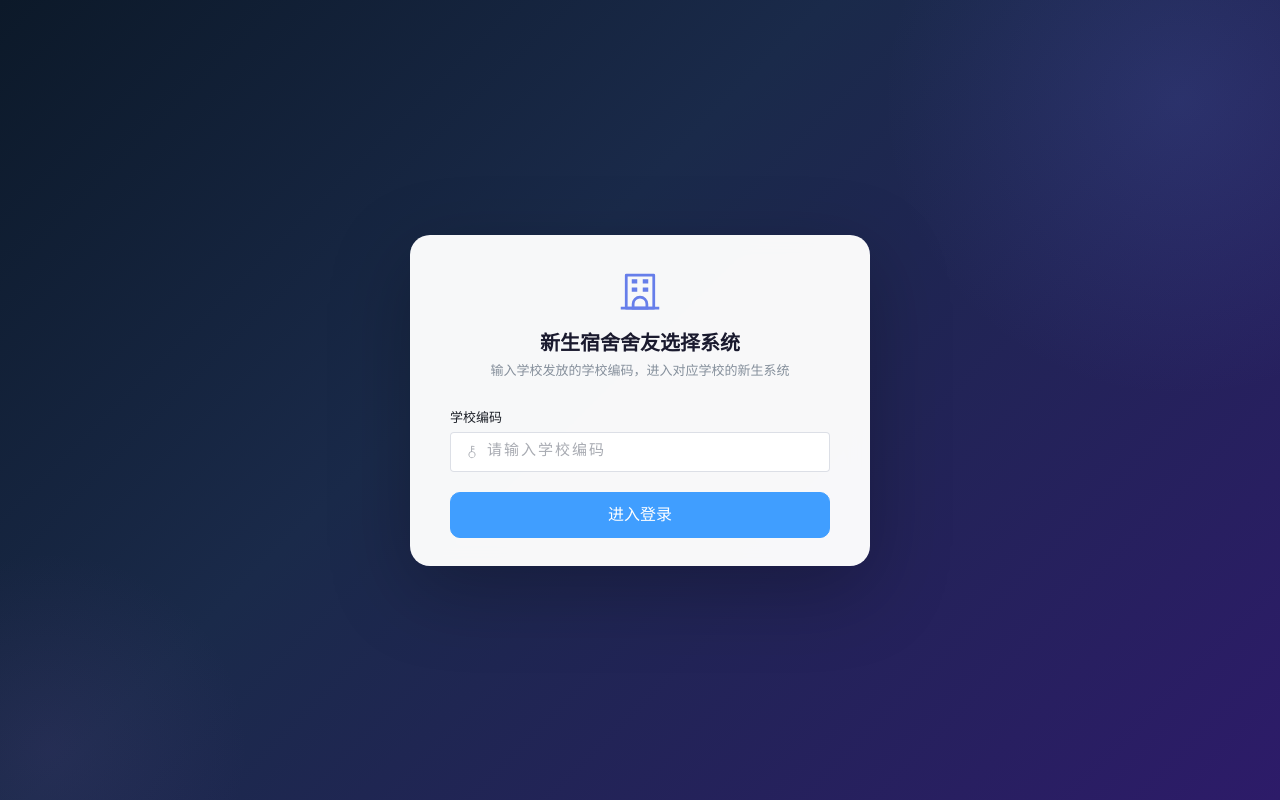
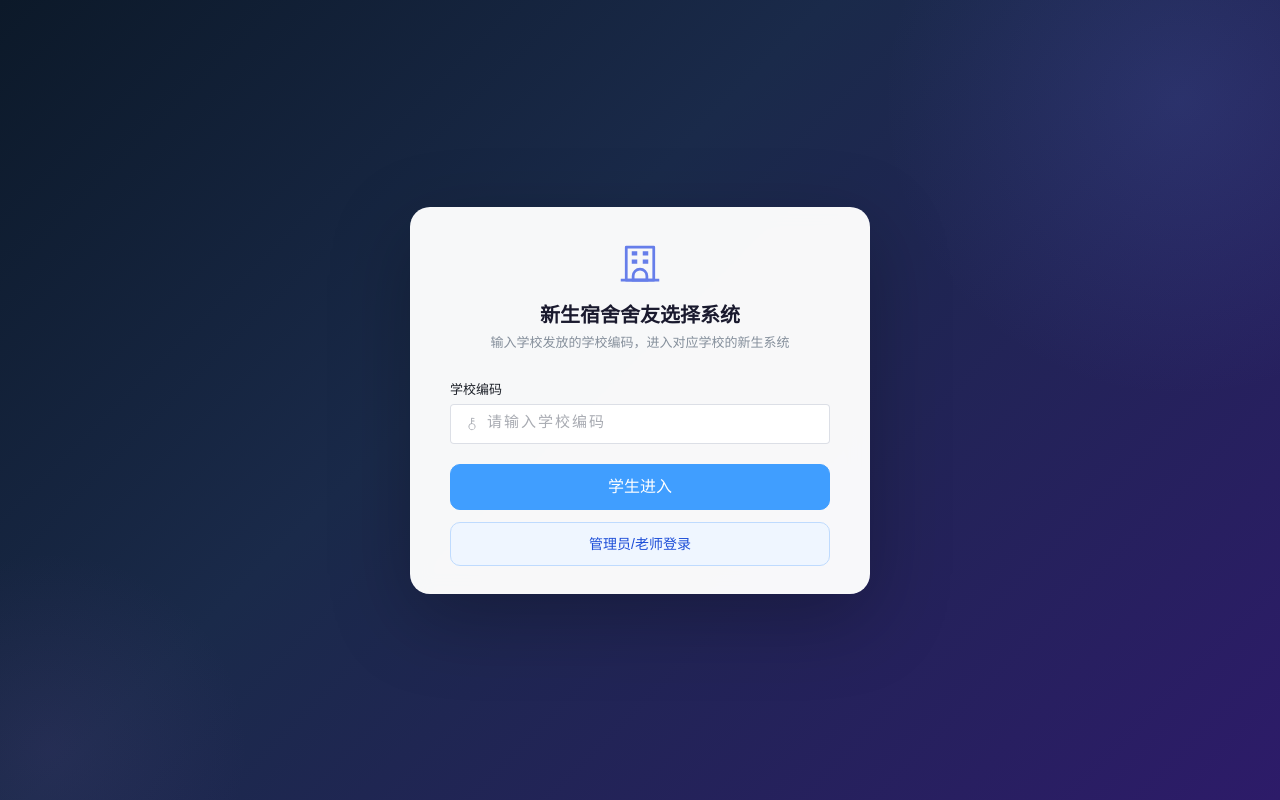
Before and after one commit to sy25255/dorm-match, a Vue app in the folder frontend/: page /#/ in a window 1280 px wide. Built offline with nearby package versions, Linux system fonts and the light colour scheme.

Commit message:
Add admin entry from school code page

```diff
--- a/frontend/src/views/Login.vue
+++ b/frontend/src/views/Login.vue
@@ -14,7 +14,9 @@ const inviteChecking = ref(false)
 const studentInvite = reactive({ code: '', verified: false, name: '' })
 const activeTab = ref('register')
 const schoolCode = computed(() => route.params.schoolCode as string)
+const isAdminLogin = computed(() => route.query.admin === '1')
 const isAdminActivation = computed(() => route.query.activate === 'admin')
+const isTeacherEntry = computed(() => isAdminLogin.value || isAdminActivation.value)
 
 const loginForm = reactive({ email: '', password: '' })
 const registerForm = reactive({
@@ -44,6 +46,7 @@ async function verifyStudentInvite() {
 }
 
 async function ensureStudentInvite() {
+  if (isAdminActivation.value) return true
   if (studentInvite.verified) return true
   return verifyStudentInvite()
 }
@@ -96,6 +99,9 @@ onMounted(async () => {
   if (userStore.token) {
     router.push(isAdminActivation.value ? `/${userStore.schoolCode || schoolCode.value}/admin-activate` : landingPathForCurrentUser())
     return
+  }
+  if (isTeacherEntry.value) {
+    activeTab.value = 'login'
   }
   if (!userStore.schoolName && schoolCode.value) {
     const name = localStorage.getItem('schoolName') || '未知学校'
@@ -189,7 +195,12 @@ function backToSchoolEntry() {
         <p style="font-size:14px;color:#4e5969;margin-top:4px">完成偏好问卷，智能匹配理想舍友</p>
       </div>
 
-      <div class="invite-gate">
+      <div v-if="isTeacherEntry" class="admin-login-note">
+        <h2>{{ isAdminActivation ? '管理员激活' : '管理员/老师登录' }}</h2>
+        <p>{{ isAdminActivation ? '受邀老师可先注册或登录账号，再输入平台发放的管理员激活码。' : '请使用学校管理员账号登录。登录成功后，系统会自动进入本校管理后台。' }}</p>
+      </div>
+
+      <div v-else class="invite-gate">
         <div>
           <h2>学生邀请码</h2>
           <p>请先输入学校发放的邀请码，系统会把你绑定到当前学校后再进入问卷和舍友选择流程。</p>
@@ -216,7 +227,7 @@ function backToSchoolEntry() {
       </div>
 
       <el-tabs v-model="activeTab" class="login-tabs">
-        <el-tab-pane label="新生注册" name="register">
+        <el-tab-pane v-if="!isAdminLogin" label="新生注册" name="register">
           <el-form :model="registerForm" :rules="registerRules" label-position="top" @submit.prevent="handleRegister">
             <el-form-item label="邮箱" prop="email">
               <el-input v-model="registerForm.email" placeholder="请输入邮箱（登录使用）" size="large" />
@@ -233,7 +244,7 @@ function backToSchoolEntry() {
             <el-form-item label="确认密码" prop="confirmPassword">
               <el-input v-model="registerForm.confirmPassword" type="password" placeholder="再次输入密码" size="large" show-password />
             </el-form-item>
-            <el-button type="primary" size="large" :loading="loading" :disabled="!studentInvite.verified" native-type="submit" class="login-btn">注 册</el-button>
+            <el-button type="primary" size="large" :loading="loading" :disabled="!studentInvite.verified && !isAdminActivation" native-type="submit" class="login-btn">注 册</el-button>
           </el-form>
         </el-tab-pane>
 
@@ -306,8 +317,19 @@ function backToSchoolEntry() {
   background: #f8fafc;
   margin-bottom: 16px;
 }
+.admin-login-note {
+  display: grid;
+  gap: 4px;
+  padding: 16px;
+  border: 1px solid #bfdbfe;
+  border-radius: 10px;
+  background: #eff6ff;
+  margin-bottom: 16px;
+}
 .invite-gate h2 { margin: 0 0 4px; font-size: 16px; color: #1d2129; }
 .invite-gate p { margin: 0; font-size: 13px; line-height: 1.5; color: #5f6b7a; }
+.admin-login-note h2 { margin: 0; font-size: 16px; color: #1e3a8a; }
+.admin-login-note p { margin: 0; font-size: 13px; line-height: 1.5; color: #475569; }
 .invite-row { display: grid; grid-template-columns: 1fr auto; gap: 10px; }
 .login-tabs :deep(.el-tabs__nav) { width: 100%; display: flex; }
 .login-tabs :deep(.el-tabs__item) { flex: 1; text-align: center; font-size: 15px; }
--- a/frontend/src/views/SchoolEntry.vue
+++ b/frontend/src/views/SchoolEntry.vue
@@ -43,7 +43,7 @@ async function validateSchoolCode() {
   }
 }
 
-async function enterSchool() {
+async function enterSchool(mode: 'student' | 'admin' = 'student') {
   const code = schoolCode.value.trim().toUpperCase()
   if (!code) { ElMessage.warning('请输入学校编码'); return }
 
@@ -57,7 +57,10 @@ async function enterSchool() {
   }
 
   userStore.setSchoolInfo(validatedSchool.value.code, validatedSchool.value.name)
-  router.push(`/${validatedSchool.value.code}/login`)
+  router.push({
+    path: `/${validatedSchool.value.code}/login`,
+    query: mode === 'admin' ? { admin: '1' } : undefined,
+  })
 }
 
 function onKeyUp(e: KeyboardEvent) {
@@ -110,9 +113,17 @@ function onKeyUp(e: KeyboardEvent) {
           size="large"
           :loading="validating"
           class="submit-btn"
-          @click="enterSchool"
+          @click="() => enterSchool('student')"
         >
-          进入登录
+          学生进入
+        </el-button>
+        <el-button
+          size="large"
+          :loading="validating"
+          class="admin-btn"
+          @click="enterSchool('admin')"
+        >
+          管理员/老师登录
         </el-button>
       </div>
     </div>
@@ -184,4 +195,13 @@ function onKeyUp(e: KeyboardEvent) {
 .form-hint { font-size: 12px; margin: 4px 0 0; }
 
 .submit-btn { width: 100%; height: 46px; font-size: 16px; border-radius: 10px; }
+.admin-btn {
+  width: 100%;
+  height: 44px;
+  margin: 12px 0 0;
+  border-radius: 10px;
+  color: #1d4ed8;
+  border-color: #bfdbfe;
+  background: #eff6ff;
+}
 </style>
```
